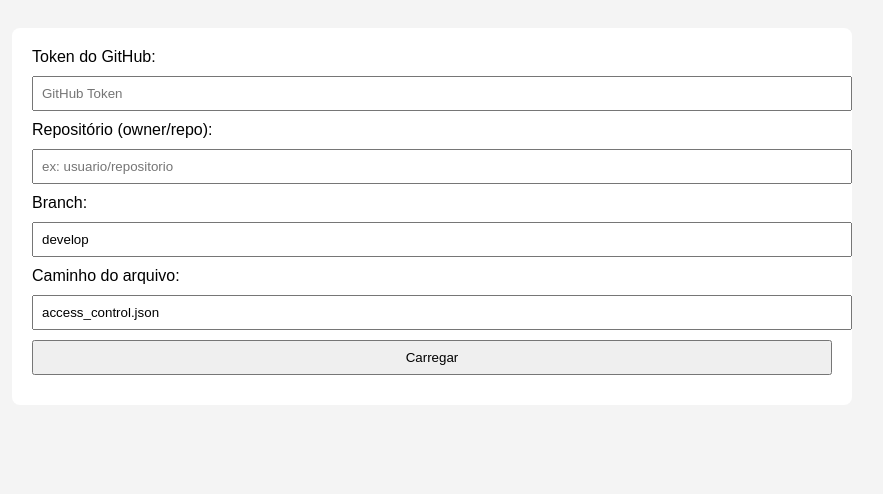
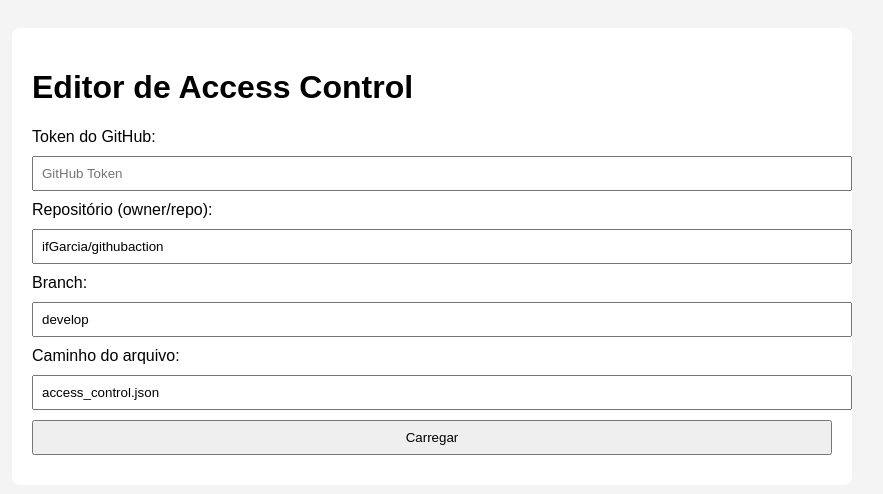
Before and after one commit to ifGarcia/githubaction, a plain HTML site: page index.html in a window 1280 px wide. Shown: the whole page, without its empty margins (208-1091 px from the left). Drawn offline with Linux system fonts and the light colour scheme.

Commit message:
Update index.html

```diff
--- a/index.html
+++ b/index.html
@@ -41,11 +41,12 @@
   </style>
 </head>
 <body>
-  <div class="container Control</h1>
+  <div class="container">
+    <h1>Editor de Access Control</h1>
     <label>Token do GitHub:</label>
     <input type="password" id="token" placeholder="GitHub Token" />
     <label>Repositório (owner/repo):</label>
-    <input type="text" id="repo" placeholder="ex: usuario/repositorio" />
+    <input type="text" id="repo" value="ifGarcia/githubaction" />
     <label>Branch:</label>
     <input type="text" id="branch" value="develop" />
     <label>Caminho do arquivo:</label>
```
